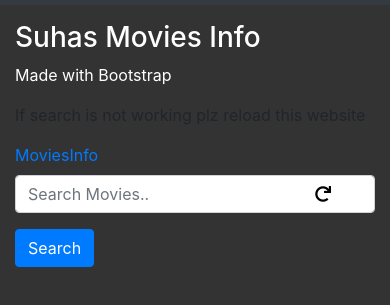
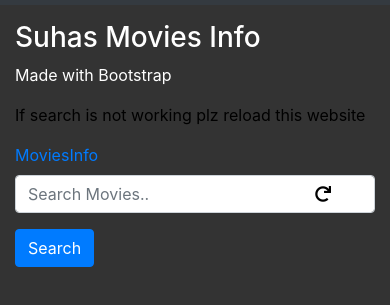
Before and after one commit to SuhasKamble/SuhasMoviesInfo.github.io, a plain HTML site: page index.html in a window 390 px wide. Shown: the part 51-356 px from the top of the page. Drawn offline with nearby package versions, Linux system fonts and the light colour scheme.

Commit message:
Update style.css

```diff
--- a/style.css
+++ b/style.css
@@ -32,5 +32,7 @@
     top: 237px;
     left: 315px;
 }
+.container p{
+    color: black;
+}
    }
-}
```
